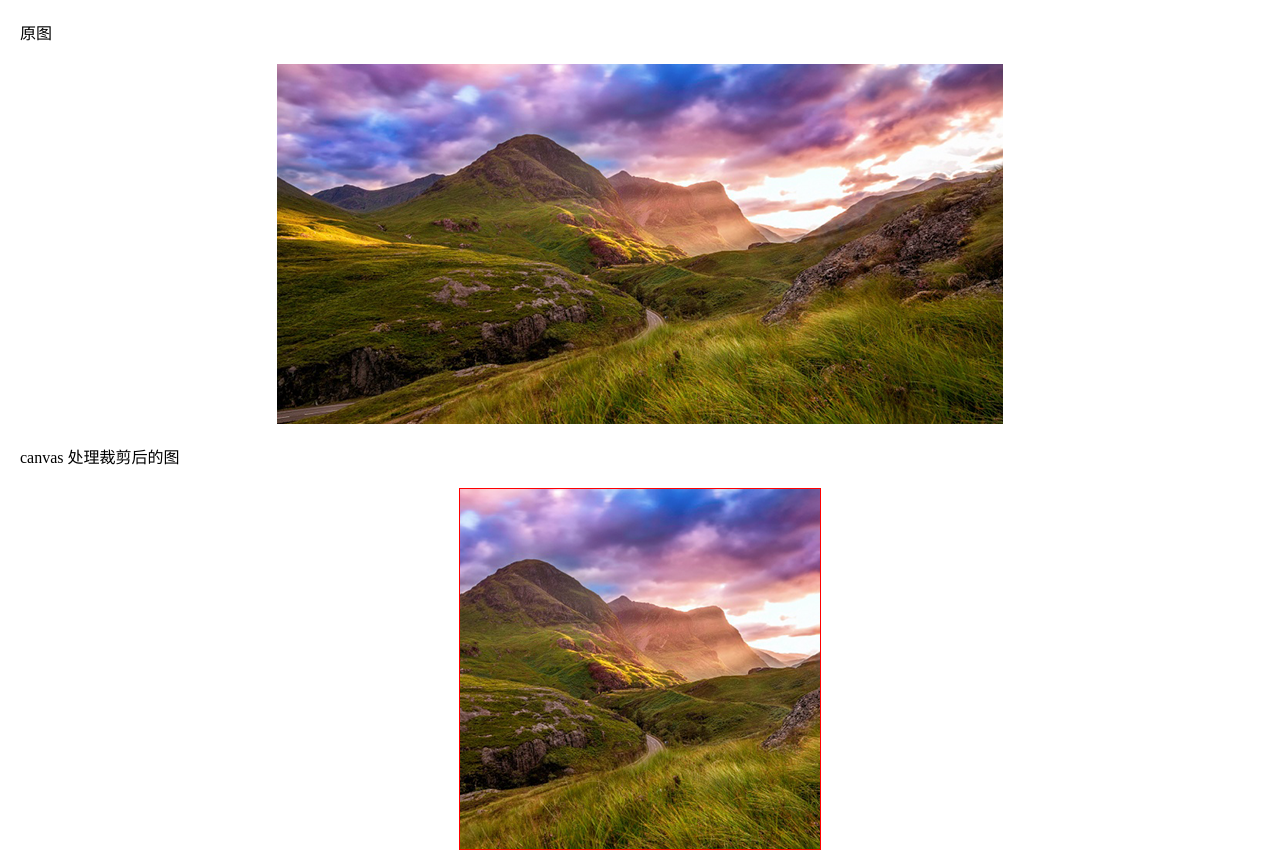
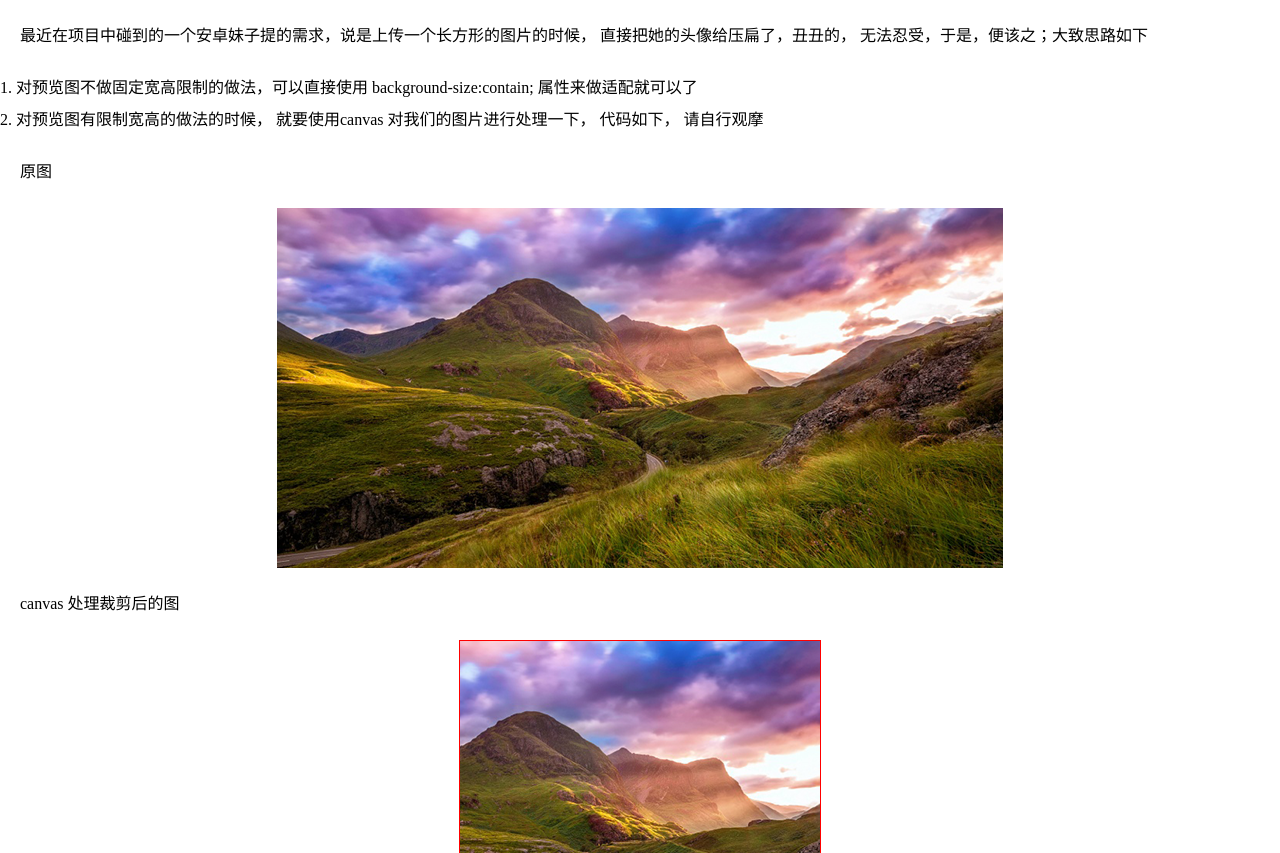
Before and after one commit to qinyuanqiblog/wheel, a plain HTML site: page imgClip.html in a window 1280 px wide. Shown: the top 853 px of the page. Drawn offline with Linux system fonts and the light colour scheme.

Commit message:
modify css

```diff
--- a/imgClip.html
+++ b/imgClip.html
@@ -2,7 +2,7 @@
 <html lang="en">
 
 <head>
-    <title></title>
+    <title>上传头像处理</title>
     <meta charset="UTF-8">
     <meta name="viewport" content="width=device-width, initial-scale=1">
     <style>
@@ -14,6 +14,11 @@
         img {
             display: block;
             margin: 0 auto;
+        }
+
+        div,
+        p {
+            line-height: 2;
         }
 
         div {
@@ -28,11 +33,18 @@
         canvas {
             border: 1px solid red;
             display: block;
-            margin:0 auto;
+            margin: 0 auto;
         }
     </style>
 
     <body>
+        <div>
+            最近在项目中碰到的一个安卓妹子提的需求，说是上传一个长方形的图片的时候， 直接把她的头像给压扁了，丑丑的， 无法忍受，于是，便该之；大致思路如下
+        </div>
+
+        <p> 1. 对预览图不做固定宽高限制的做法，可以直接使用 background-size:contain; 属性来做适配就可以了</p>
+        <p> 2. 对预览图有限制宽高的做法的时候， 就要使用canvas 对我们的图片进行处理一下， 代码如下， 请自行观摩</p>
+
         <div>
             原图
         </div>
```
